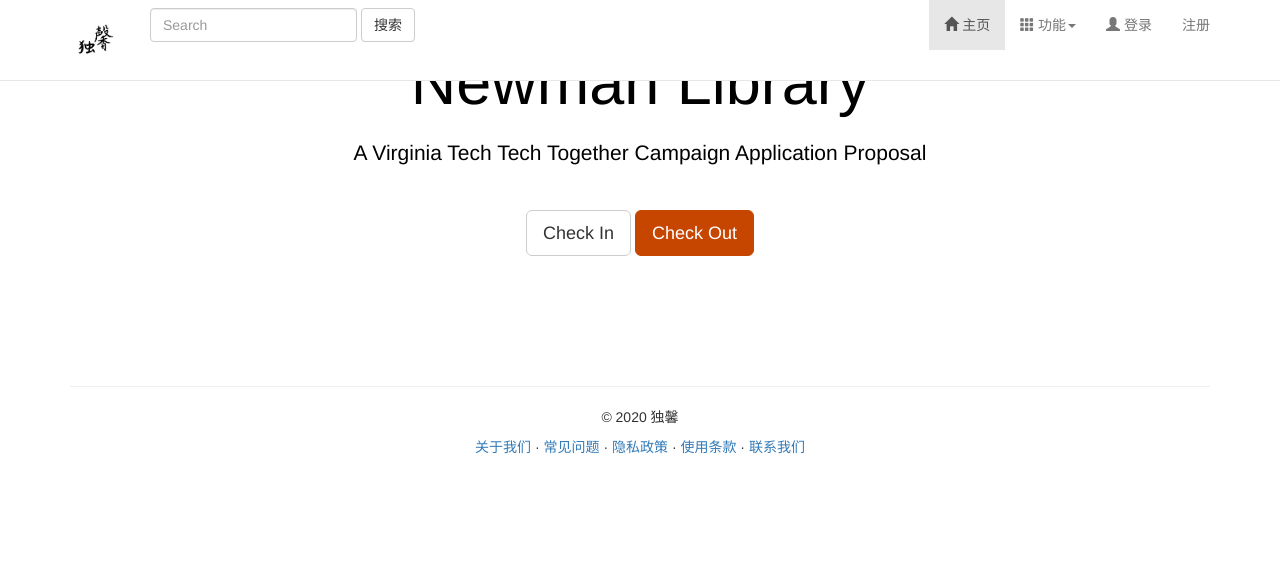
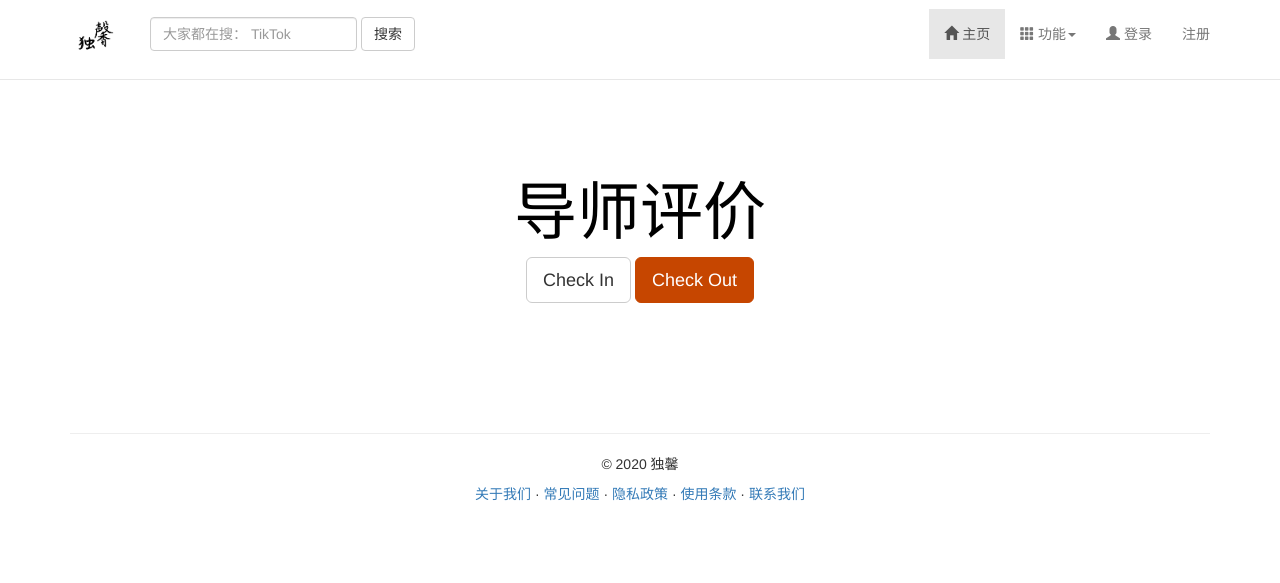
Before and after one commit to chenyuan99/paperhub, a Django app: page /newman-library in a window 1280 px wide. Shown: the top 583 px of the page. Run offline with Django 3.2, Linux system fonts and the light colour scheme; some libraries are stand-ins or nearby versions.

Commit message:
update navbar

```diff
--- a/hello/templates/base.html
+++ b/hello/templates/base.html
@@ -19,12 +19,15 @@
       position: fixed;
       top: 0;
       width: 100%;
+      padding: 9px 0px !important;
     }
 
     .navbar .navbar-brand {
+      position: 0;
       color: #000000;
-      height: 80px;
-      line-height: 80px;
+      height: 60px;
+      line-height: 60px;
+      padding-top: 2px;
     }
 
     .navbar .navbar-brand:hover,
@@ -213,6 +216,7 @@
     }
 
     .jumbotron {
+      /* padding-top: 50px; */
       background: white;
       color: black;
       padding-bottom: 80px
@@ -260,7 +264,16 @@
     .footer {
       margin: auto;
       text-align: center;
+      padding-bottom: 80px
     }
+
+    .clear {
+      padding-top: 50px;
+      background: white;
+      color: black;
+      padding-bottom: 80px
+    }
+
   </style>
 
 </head>
@@ -276,14 +289,14 @@
           <span class="icon-bar"></span>
           <span class="icon-bar"></span>
         </button>
-        <a class="navbar-brand" href="https://duxin.herokuapp.com"> <img class="index-header__logo"
+        <a class="navbar-brand" href="/"> <img class="index-header__logo"
             src="{% static '独馨.png' %}" alt="独馨"></a>
       </div>
       <div class="collapse navbar-collapse" id="bs-example-navbar-collapse-1">
         <ul class="nav navbar-nav">
           <form class="navbar-form navbar-left" role="search">
             <div class="form-group">
-              <input type="text" class="form-control" placeholder="Search">
+              <input type="text" class="form-control" placeholder="大家都在搜： TikTok">
             </div>
             <button type="submit" class="btn btn-default">搜索</button>
           </form>
--- a/hello/templates/building/newman-library.html
+++ b/hello/templates/building/newman-library.html
@@ -2,9 +2,9 @@
 {% load static %}
 {% block content %}
 <div class="jumbotron text-center">
+    <div class="clear"></div>
     <div class="container">
-        <h1>Newman Library</h1>
-        <p>A Virginia Tech Tech Together Campaign Application Proposal </p>
+        <h1>导师评价</h1>
         <a type="button" class="btn btn-lg btn-default"
             href="/check-in"></span> Check In</a>
         <a type="button" class="btn btn-lg btn-primary" href="/check-out"></span>
--- a/hello/templates/footer.html
+++ b/hello/templates/footer.html
@@ -4,16 +4,14 @@
 <html>
 
 <body>
+  <div class="footer">
   <div class="container text-center">
     <hr>
     <p> © 2020 独馨 </p>
     <a href="/about"> 关于我们</a> · <a href="/faq"> 常见问题</a> · <a href="/privacy-policy">  隐私政策</a> · <a
       href="/terms">使用条款</a> · <a href="/contact"> 联系我们</a>
-    <p> </p>
-    <p> </p>
-    <p> </p>
-    <p> </p>
   </div>
+</div>
 </body>
 
 </html>
--- a/hello/templates/index.html
+++ b/hello/templates/index.html
@@ -5,6 +5,7 @@
 {% block content %}
 
 <div class="jumbotron">
+        <div class="clear"></div>
         <a href="/" class="lang-logo">
                 <img src="{% static '独馨.png'%}">
         </a>
--- a/hello/templates/main/about.html
+++ b/hello/templates/main/about.html
@@ -5,6 +5,7 @@
 {% block content %}
 
 <div class="jumbotron text-center">
+    <div class="clear"></div>
     <div class="container">
         <h1>我们的团队</h1>
     </div>
```
